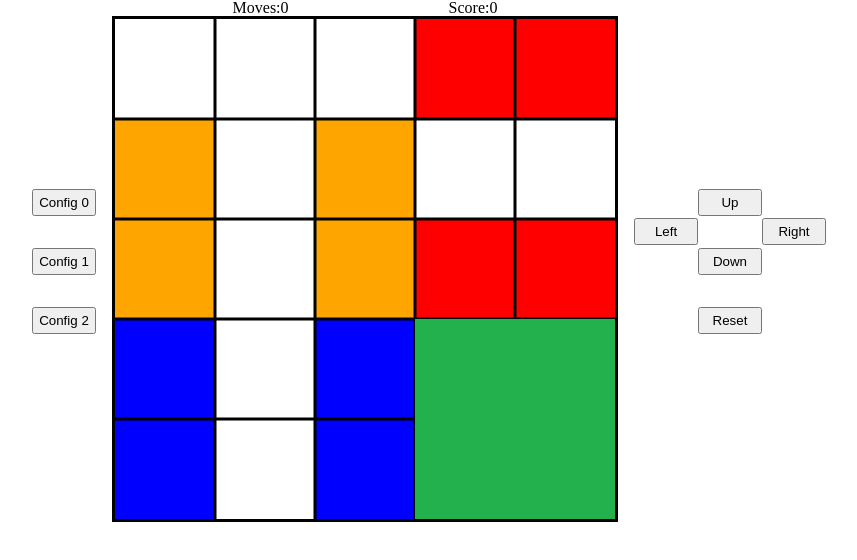
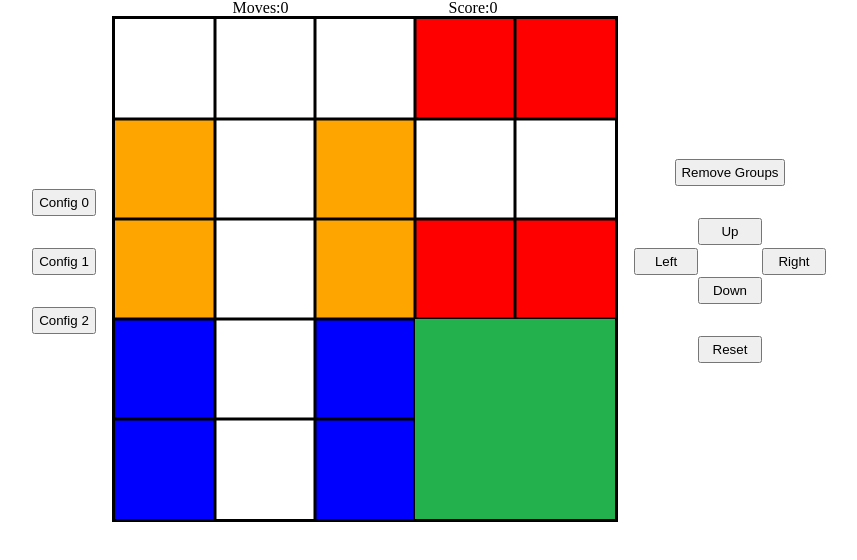
Before and after one commit to km5762/squarepush, a React (Create React App) app: page / in a window 1280 px wide. Shown: the top 560 px of the page, without its empty margins (211-1068 px from the left). Built offline with nearby package versions, Linux system fonts and the light colour scheme.

Commit message:
Remove groups successful

```diff
--- a/src/App.js
+++ b/src/App.js
@@ -4,10 +4,10 @@ import { useMemo, useState, useCallback, useEffect } from "react";
 import ConfigSwitch from "./components/ConfigSwitch";
 import * as configs from "./configs/configs";
 import GameCanvas from "./components/GameCanvas";
-import MovementControls from "./components/MovementControls";
 import NinjaSe from "./classes/NinjaSe";
 import ColorTile from "./classes/ColorTile";
 import GameBoard from "./classes/GameBoard";
+import GameControls from "./components/GameControls";
 
 function App() {
   const [gameBoard, setGameBoard] = useState();
@@ -91,7 +91,7 @@ function App() {
             gap: "2rem",
           }}
         >
-          <MovementControls
+          <GameControls
             gameBoard={gameBoard}
             setGameBoard={setGameBoard}
             incrementMoveCount={incrementMoveCount}
--- /dev/null
+++ b/src/components/GameControls.js
@@ -0,0 +1,79 @@
+import React from "react";
+import MovementControls from "./MovementControls";
+import GameBoard from "../classes/GameBoard";
+import ColorTile from "../classes/ColorTile";
+
+export default function GameControls({
+  gameBoard,
+  setGameBoard,
+  incrementMoveCount,
+  updateScore,
+}) {
+  function removeGroups() {
+    const newColorTiles = gameBoard.colorTiles.map(
+      (colorTile) =>
+        new ColorTile(colorTile.row, colorTile.col, colorTile.color)
+    );
+
+    const indicesToRemove = [];
+
+    for (let i = 0; i < gameBoard.colorTiles.length; i++) {
+      const topLeftTile = gameBoard.colorTiles[i];
+      const anchorColor = topLeftTile.color;
+      const topRightTile = gameBoard.colorTiles.findIndex(
+        (colorTile) =>
+          colorTile.col === topLeftTile.col + 1 &&
+          colorTile.row === topLeftTile.row &&
+          colorTile.color === anchorColor
+      );
+      const bottomLeftTile = gameBoard.colorTiles.findIndex(
+        (colorTile) =>
+          colorTile.row === topLeftTile.row + 1 &&
+          colorTile.col === topLeftTile.col &&
+          colorTile.color === anchorColor
+      );
+      const bottomRightTile = gameBoard.colorTiles.findIndex(
+        (colorTile) =>
+          colorTile.row === topLeftTile.row + 1 &&
+          colorTile.col === topLeftTile.col + 1 &&
+          colorTile.color === anchorColor
+      );
+
+      if (
+        topLeftTile !== -1 &&
+        topRightTile !== -1 &&
+        bottomLeftTile !== -1 &&
+        bottomRightTile !== -1
+      ) {
+        indicesToRemove.push(i, topRightTile, bottomLeftTile, bottomRightTile);
+      }
+    }
+
+    indicesToRemove.sort((a, b) => b - a);
+
+    indicesToRemove.forEach((index) => {
+      newColorTiles.splice(index, 1);
+    });
+
+    const newGameBoard = new GameBoard(
+      gameBoard.rows,
+      gameBoard.cols,
+      gameBoard.ninjaSe,
+      newColorTiles
+    );
+
+    setGameBoard(newGameBoard);
+  }
+
+  return (
+    <>
+      <button onClick={removeGroups}>Remove Groups</button>
+      <MovementControls
+        gameBoard={gameBoard}
+        setGameBoard={setGameBoard}
+        incrementMoveCount={incrementMoveCount}
+        updateScore={updateScore}
+      />
+    </>
+  );
+}
```
